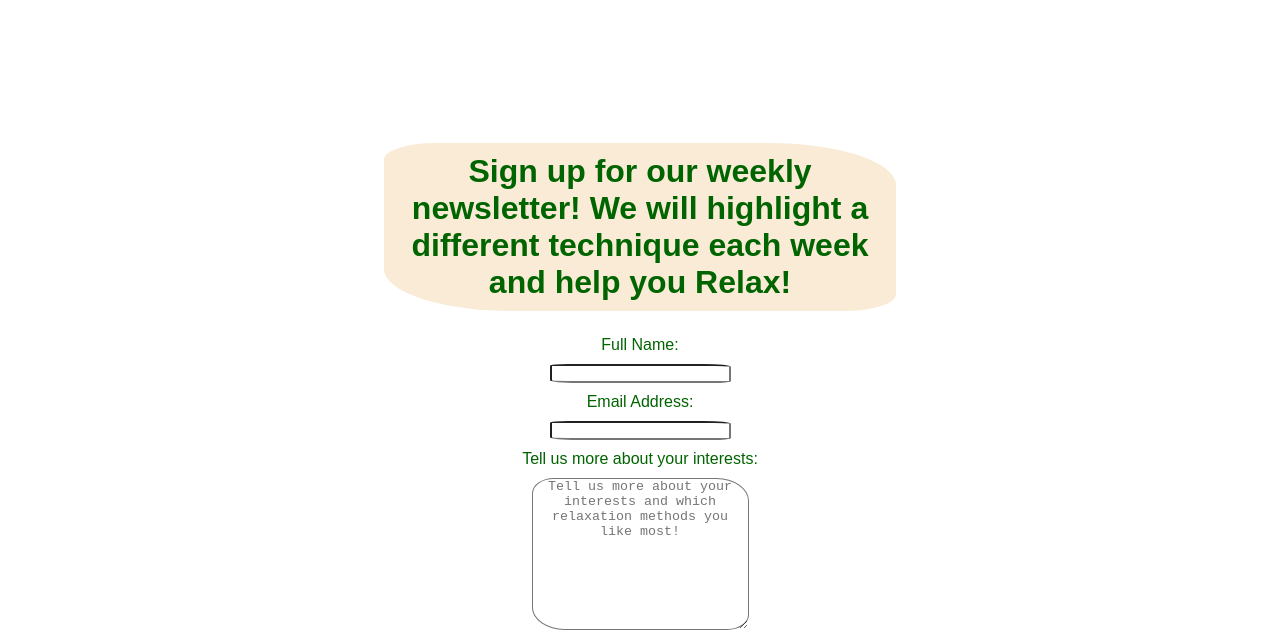
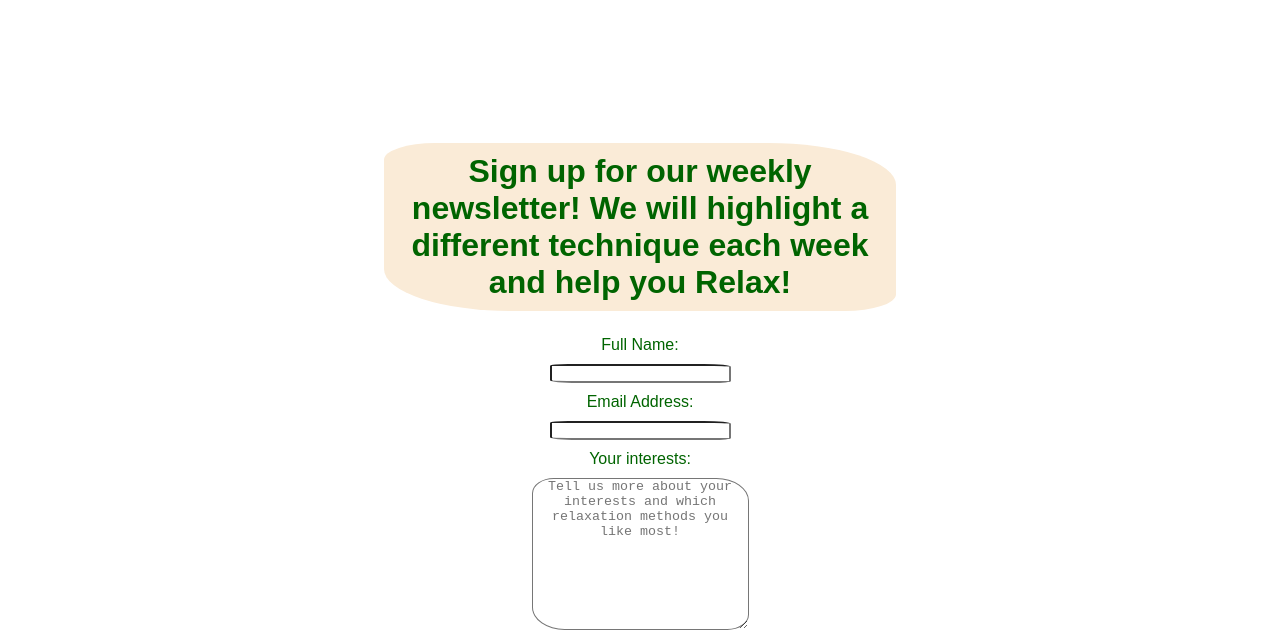
Before and after one commit to reltoom/Project-1-Relax, a plain HTML site: page newslettersignup.html in a window 1280 px wide. Shown: the part 152-789 px from the top of the page. Drawn offline with Linux system fonts and the light colour scheme; a web font is replaced by a local one.

Commit message:
Edited text for text area label

```diff
--- a/newslettersignup.html
+++ b/newslettersignup.html
@@ -40,7 +40,7 @@
                 <input type="text" id="fname" name="fname" required>
                 <label for="email">Email Address:</label>
                 <input type="email" id="email" name="email" required>
-                <label for="interests">Tell us more about your interests:</label>
+                <label for="interests">Your interests:</label>
                 <textarea id="interests" name="interests" placeholder="Tell us more about your interests and which relaxation methods you like most!" rows="10" cols="25" maxlength="200"></textarea>
                 <button type="submit">Subscribe</button>
 
```
